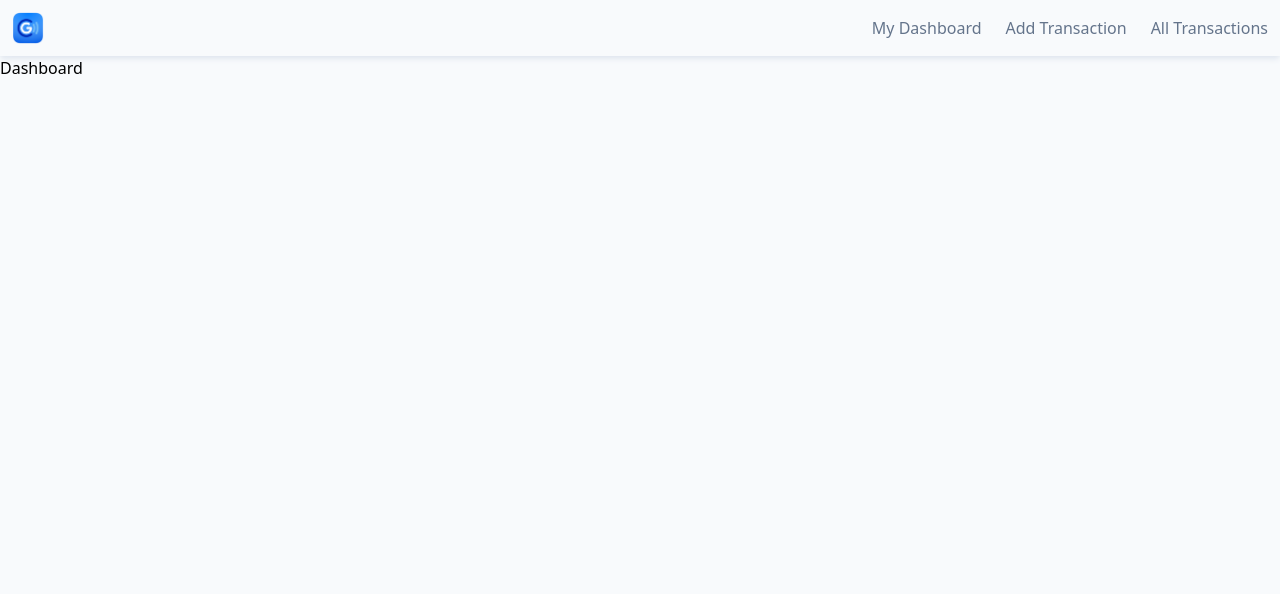
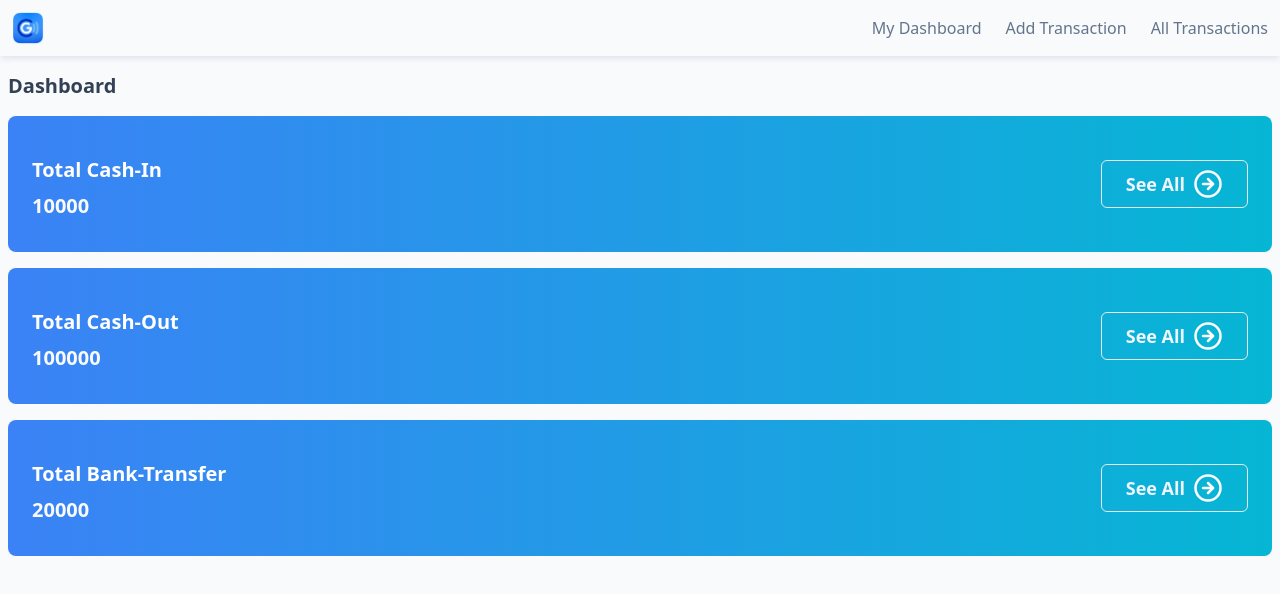
Before and after one commit to neildc14/gcash-transaction-ledger, a React (Vite) app in the folder client/: page /dashboard in a window 1280 px wide. Shown: the top 594 px of the page. Built offline with nearby package versions, Linux system fonts and the light colour scheme.

Commit message:
dashboardcard

```diff
--- /dev/null
+++ b/client/src/components/Card.jsx
@@ -0,0 +1,32 @@
+import React from "react";
+
+const DashboardCard = ({ title, value }) => {
+  return (
+    <div className="px-6 py-8  flex justify-between items-center rounded-lg bg-gradient-to-r from-blue-500 to-cyan-500 ">
+      <div>
+        <h2 className="py-2 text-xl font-bold text-white">{title}</h2>
+        <h2 className="text-xl font-semibold text-slate-50">{value}</h2>
+      </div>
+      <button className="inline-flex items-center  gap-2 text-lg font-semibold text-blue-50 border rounded-md py-2 px-6 hover:bg-blue-600 hover:border-blue-500">
+        See All{" "}
+        <svg
+          width={30}
+          height={30}
+          fill="none"
+          stroke="#ffffff"
+          strokeLinecap="round"
+          strokeLinejoin="round"
+          strokeWidth={2}
+          viewBox="0 0 24 24"
+          xmlns="http://www.w3.org/2000/svg"
+        >
+          <path d="M12 2a10 10 0 1 0 0 20 10 10 0 1 0 0-20z" />
+          <path d="m12 16 4-4-4-4" />
+          <path d="M8 12h8" />
+        </svg>
+      </button>
+    </div>
+  );
+};
+
+export default DashboardCard;
--- a/client/src/pages/Dashboard.jsx
+++ b/client/src/pages/Dashboard.jsx
@@ -1,7 +1,17 @@
 import React from "react";
+import DashboardCard from "../components/Card";
 
 const Dashboard = () => {
-  return <div>Dashboard</div>;
+  return (
+    <main className="pt-4 h-screen ">
+      <div className="mx-2 flex flex-col gap-4">
+        <h2 className="text-xl font-bold text-slate-700">Dashboard</h2>
+        <DashboardCard title="Total Cash-In" value={10000} />
+        <DashboardCard title="Total Cash-Out" value={100000} />
+        <DashboardCard title="Total Bank-Transfer" value={20000} />
+      </div>
+    </main>
+  );
 };
 
 export default Dashboard;
```
